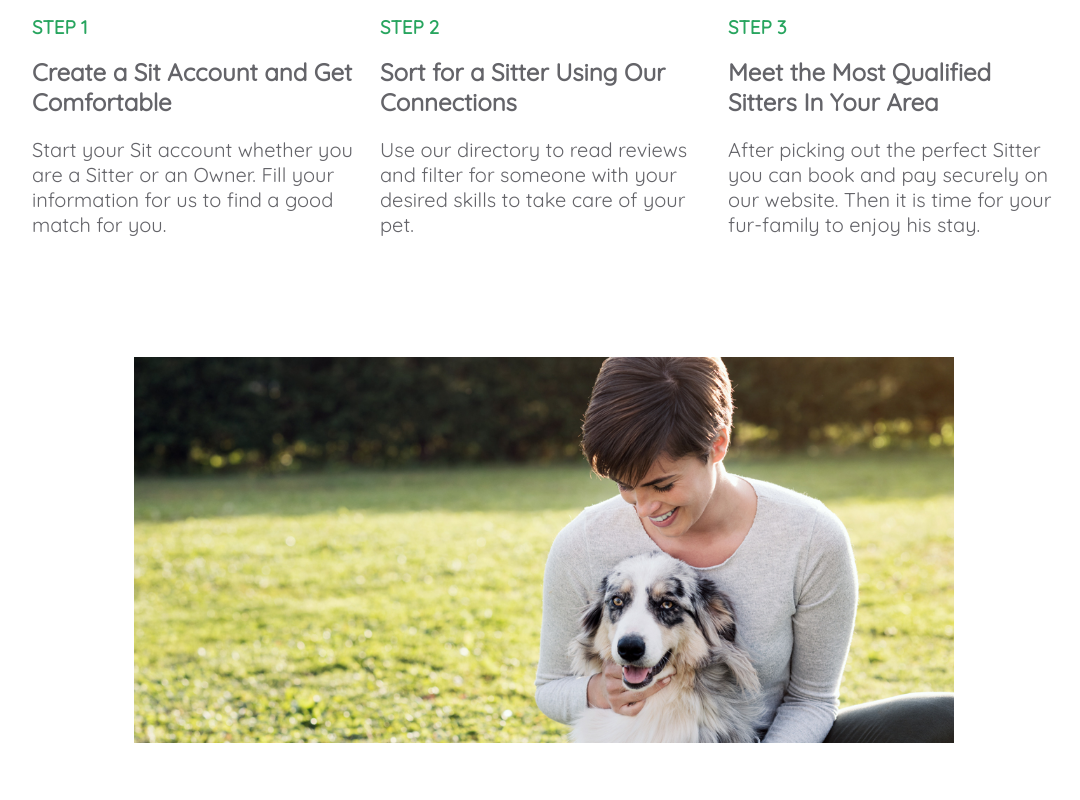
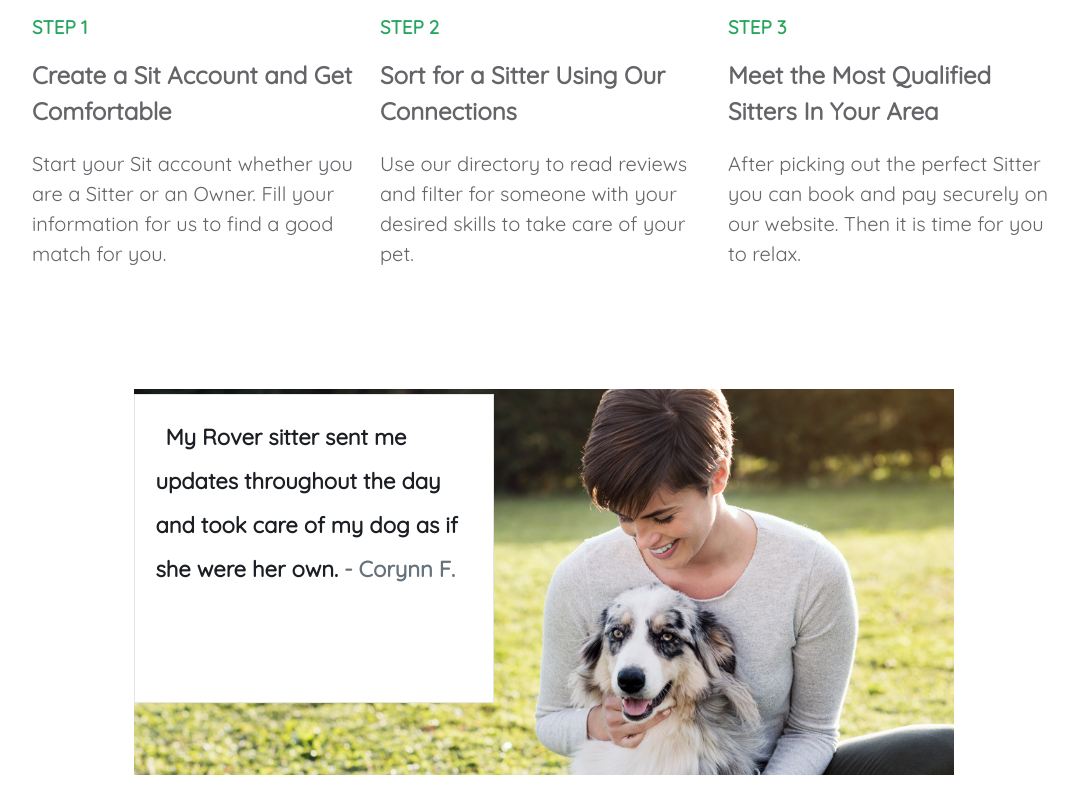
Before and after one commit to Xapollon430/Sit-FrontEnd-Legacy-Migrated, a React app: page / in a window 1280 px wide. Shown: the part 1280-2080 px from the top of the page, without its empty margins (96-1176 px from the left). Built offline with nearby package versions, Linux system fonts and the light colour scheme.

Commit message:
customer quote box

```diff
--- a/src/Components/Landing/Information/Information.js
+++ b/src/Components/Landing/Information/Information.js
@@ -12,6 +12,9 @@ import {
     CustomerWrap,
     CustomerImage,
     CustomerQuoteWrap,
+    CustomerQuote,
+    CustomerName,
+    GreenLine,
 } from "./InformationCss";
 import handshake from "../../../images/steps-handshake.png";
 import profile from "../../../images/steps-profile.png";
@@ -54,15 +57,23 @@ const Information = React.memo(() => {
                     </StepTitle>
                     <StepParagraph>
                         After picking out the perfect Sitter you can book and
-                        pay securely on our website. Then it is time for your
-                        fur-family to enjoy his stay.
+                        pay securely on our website. Then it is time for you to
+                        relax.
                     </StepParagraph>
                 </Step>
             </StepWrapper>
 
             <CustomerWrap>
                 <CustomerImage src={customerImage} />
-                <CustomerQuoteWrap></CustomerQuoteWrap>
+                <CustomerQuoteWrap>
+                    <GreenLine />
+                    <CustomerQuote>
+                        My Rover sitter sent me updates throughout the day and
+                        took care of my dog as if she were her own.
+                    </CustomerQuote>
+
+                    <CustomerName> - Corynn F.</CustomerName>
+                </CustomerQuoteWrap>
             </CustomerWrap>
 
             <Title>Who We Are</Title>
--- a/src/Components/Landing/Information/InformationCss.js
+++ b/src/Components/Landing/Information/InformationCss.js
@@ -60,6 +60,7 @@ export const StepTitle = styled.h2`
     @media (max-width: 950px) {
         width: 300px;
     }
+    line-height: 1.5;
 `;
 
 export const StepParagraph = styled.p`
@@ -68,22 +69,43 @@ export const StepParagraph = styled.p`
     @media (max-width: 950px) {
         width: 300px;
     }
+    line-height: 1.5;
 `;
 
 export const CustomerWrap = styled.div`
     width: 80%;
     margin: 100px auto;
+    position: relative;
 `;
 
 export const CustomerImage = styled.img`
     width: 100%;
 `;
 
-export const CustomerQuoteWrap = styled.div``;
+export const CustomerQuoteWrap = styled.div`
+    position: absolute;
+    top: 5px;
+    width: 318px;
+    height: 267px;
+    padding: 20px;
+    background-color: white;
+    border: 1px solid #e5e5e5;
+    line-height: 2;
+`;
 
-export const CustomerQuote = styled;
+export const CustomerQuote = styled.span`
+    color: rgb(27, 31, 35);
+    font-size: 22px;
+    font-weight: 700;
+`;
+
+export const CustomerName = styled(CustomerQuote)`
+    color: rgb(102, 114, 124);
+`;
 
 export const GreenLine = styled.span`
     width: 20px;
+    height: 3px;
+    margin-left: 10px;
     background-color: #28a55f;
 `;
```
